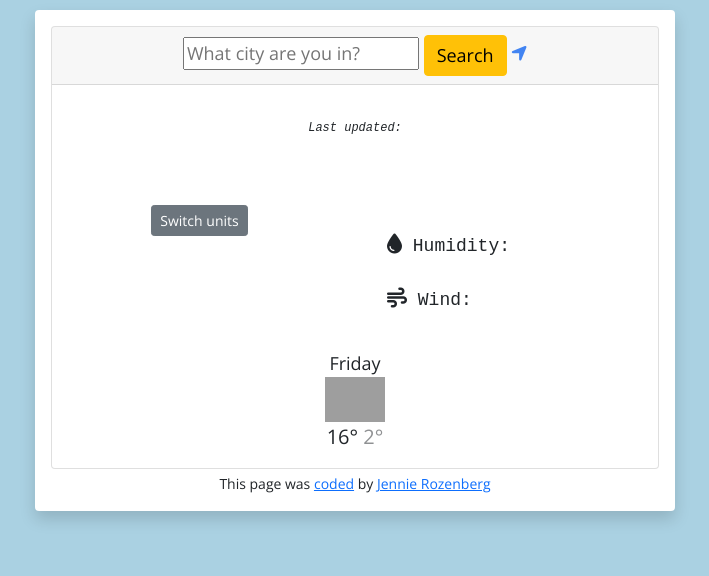
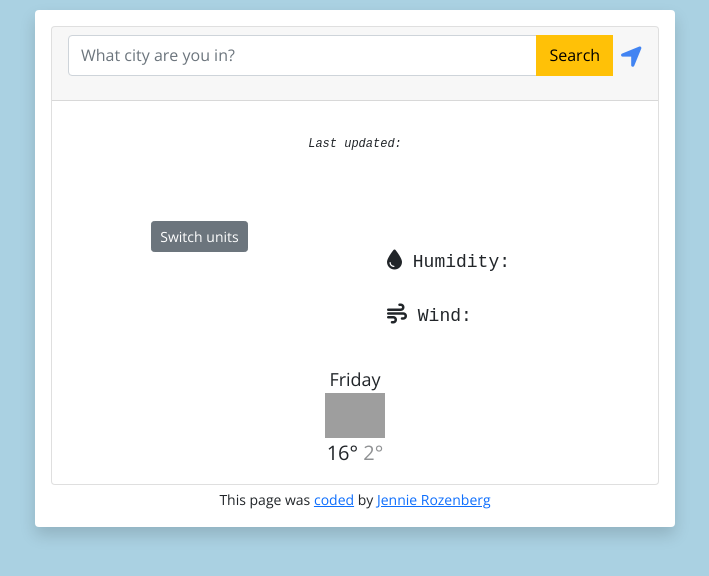
Before and after one commit to jdrozen/sheCodes-weather-app, a plain HTML site: page index.html in a window 1280 px wide. Shown: the whole page, without its empty margins (285-994 px from the left). Drawn offline with nearby package versions, Linux system fonts and the light colour scheme; no server answers; grey boxes are pictures that could not be loaded; a web font is replaced by a local one.

Commit message:
Update Search Navigation Styling

```diff
--- a/index.html
+++ b/index.html
@@ -33,21 +33,21 @@
     <div class="container shadow p-3 mb-5 bg-body rounded">
       <div class="card">
         <div class="card-header">
-          <form class="city-prompt" id="city-form">
+          <div class="input-group mb-3 city-search">
             <input
               type="text"
+              class="form-control"
               id="city-input"
               placeholder="What city are you in?"
+              aria-label="City Search"
             />
-            <input
-              type="submit"
-              class="btn btn-warning search"
-              value="Search"
-            />
-            <div id="current-location">
+            <button class="btn btn-warning" type="button" id="search-button">
+              Search
+            </button>
+            <span id="current-location">
               <button class="fas fa-location-arrow"></button>
-            </div>
-          </form>
+            </span>
+          </div>
         </div>
         <div class="card-body">
           <div class="row">
--- a/src/index.js
+++ b/src/index.js
@@ -99,7 +99,7 @@ function geoLocationCallback(position) {
 
 function handleSearchCurrentLocation() {
   let loaderElement = document.querySelector("#current-location");
-  loaderElement.innerHTML = `<div class="spinner-border spinner-border-sm text-primary" role="status">
+  loaderElement.innerHTML = `<div class="spinner-border spinner-border-md text-primary" role="status">
   <span class="visually-hidden">Loading...</span></div>`;
   navigator.geolocation.getCurrentPosition(geoLocationCallback);
 }
@@ -216,5 +216,5 @@ searchCurrentLocation.addEventListener("click", handleSearchCurrentLocation);
 let unitButton = document.querySelector("#unit-button");
 unitButton.addEventListener("click", handleSwitchUnit);
 
-let cityForm = document.querySelector("#city-form");
-cityForm.addEventListener("submit", handleCityFormSubmission);
+let cityForm = document.querySelector("#search-button");
+cityForm.addEventListener("click", handleCityFormSubmission);
--- a/src/style.css
+++ b/src/style.css
@@ -133,5 +133,7 @@ details[open] summary {
 }
 
 #current-location {
-  display: inline-block;
+  padding-left: 8px;
+  padding-top: 3px;
+  font-size: 25px;
 }
```
